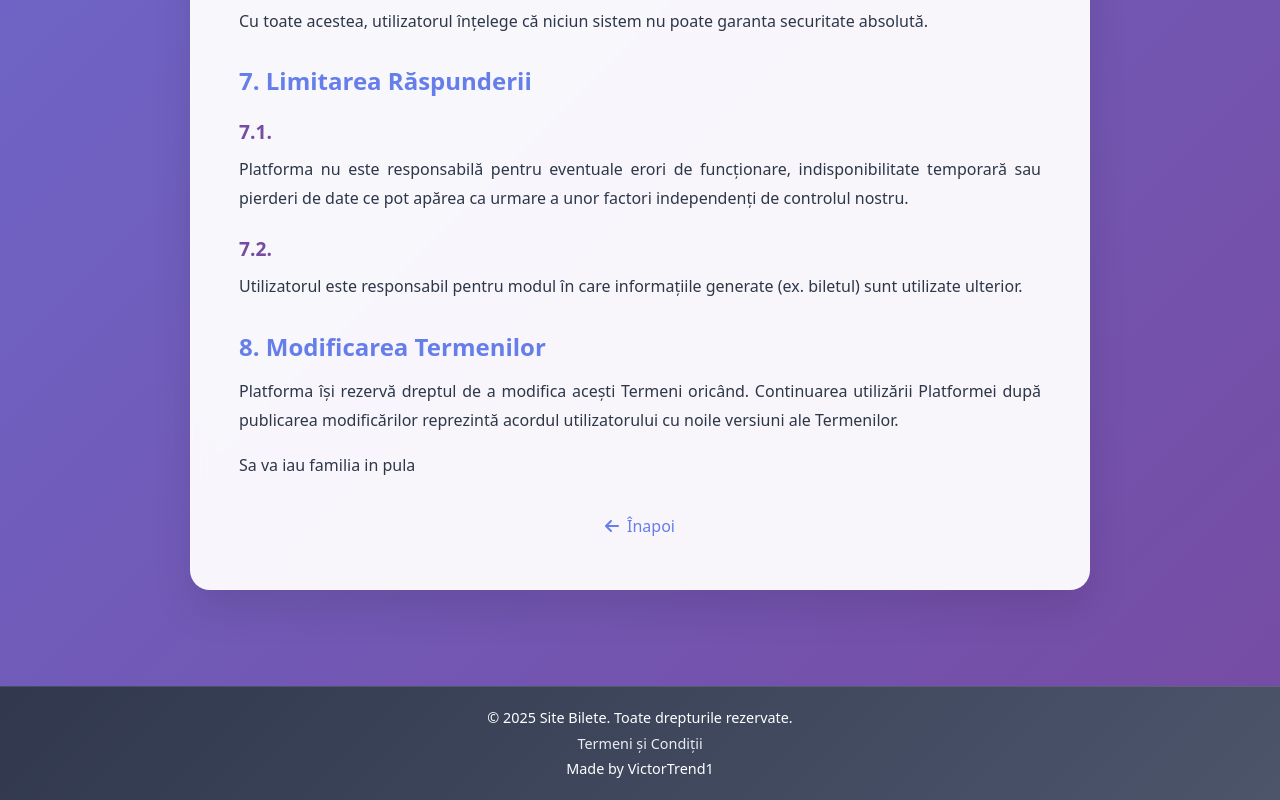
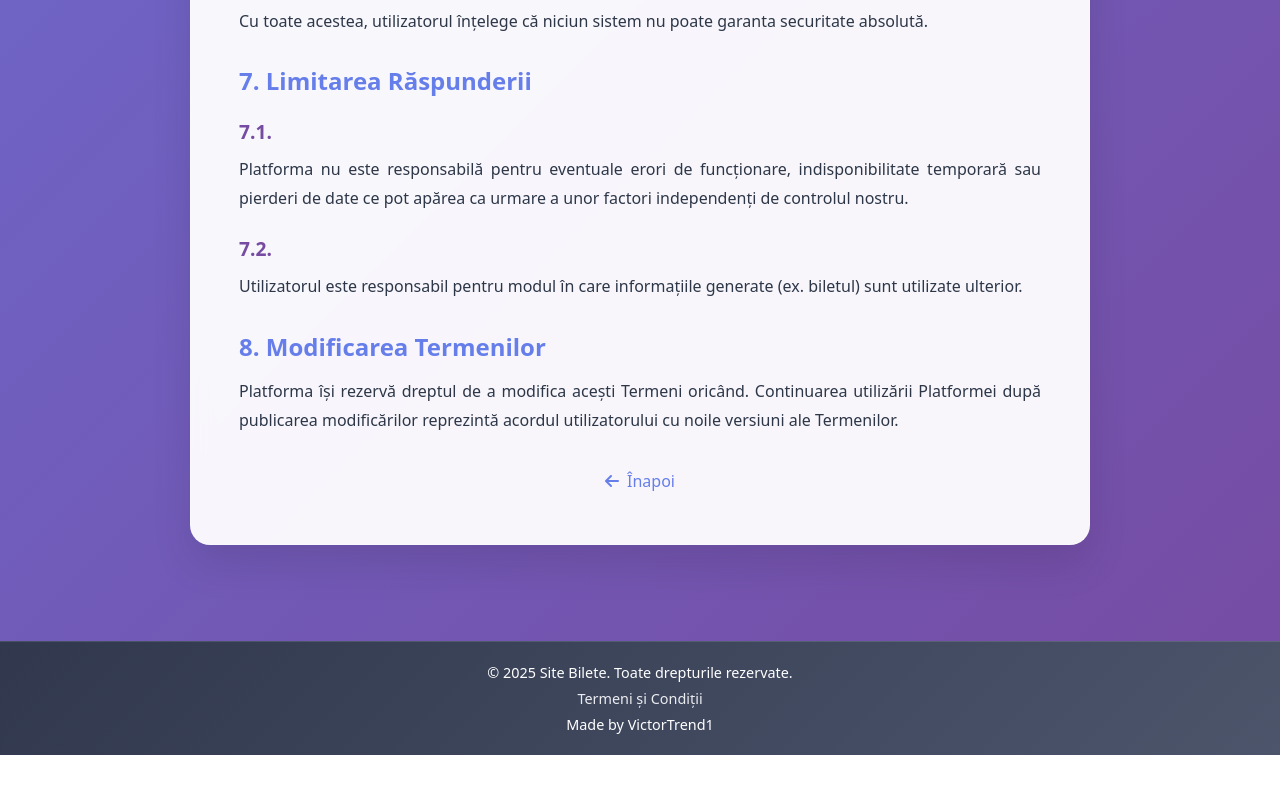
Before and after one commit to VictorTrend1/bilete_frontend, a plain HTML site: page termeni.html in a window 1280 px wide. Shown: the part 2271-3071 px from the top of the page. After the commit the page ends 3026 px from the top, so only its background shows below. Drawn offline with nearby package versions, Linux system fonts and the light colour scheme.

Commit message:
Update termeni.html

```diff
--- a/termeni.html
+++ b/termeni.html
@@ -217,7 +217,6 @@
 
                 <h2>8. Modificarea Termenilor</h2>
                 <p>Platforma își rezervă dreptul de a modifica acești Termeni oricând. Continuarea utilizării Platformei după publicarea modificărilor reprezintă acordul utilizatorului cu noile versiuni ale Termenilor.</p>
-                <p style="font-size:1 px;">Sa va iau familia in pula</p>
 
 
                 <div class="back-link">
```
